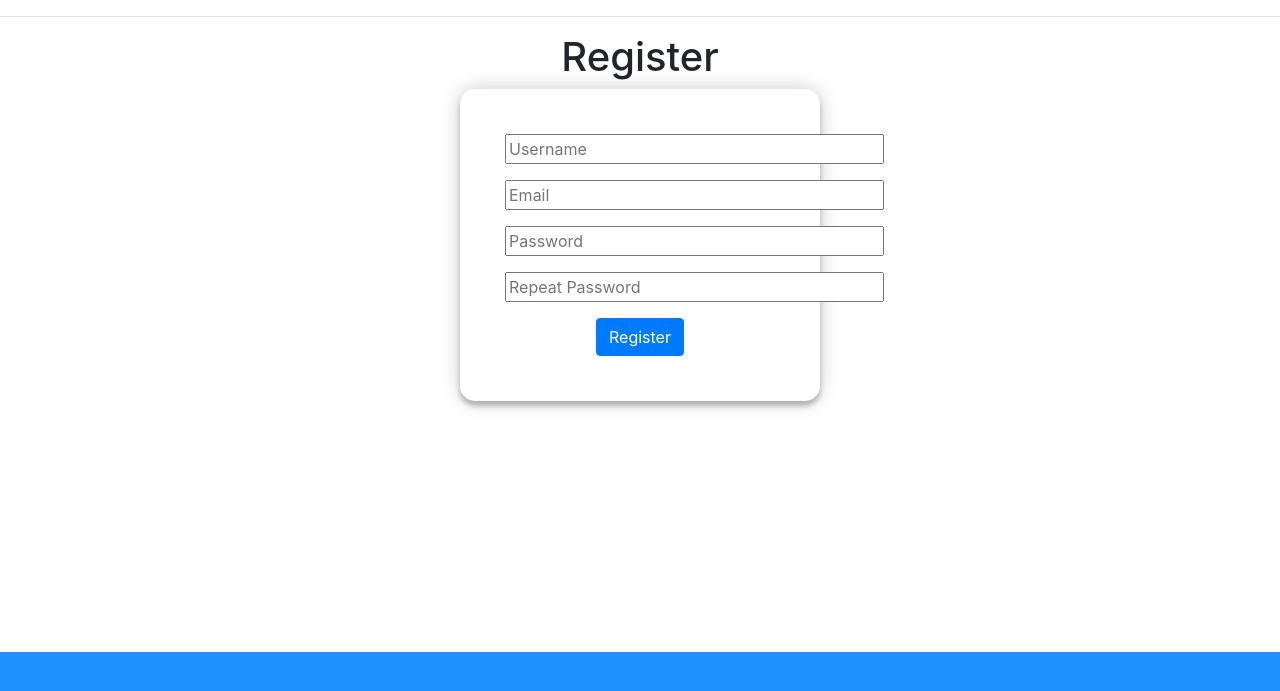
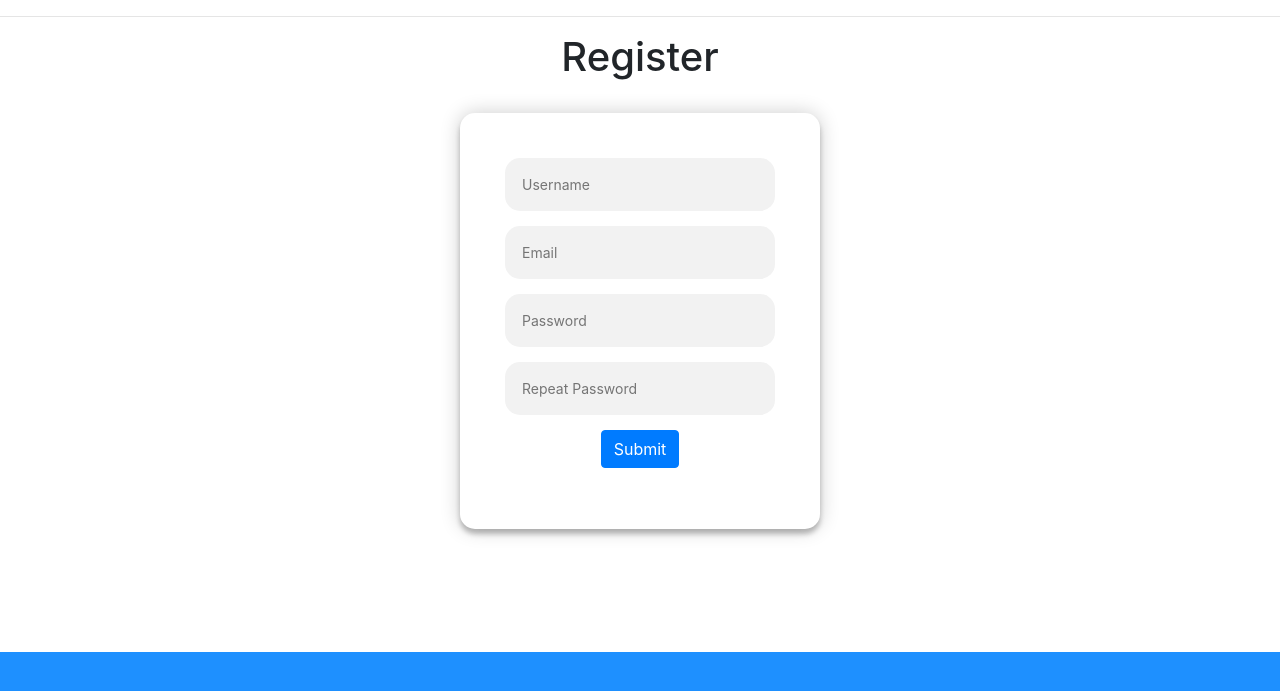
Before and after one commit to gitforsuraj/social_note, a Flask app: template templates/register.html in a window 1280 px wide. Shown: the part 48-739 px from the top of the page. Run offline with Flask 2, Linux system fonts and the light colour scheme; the template is opened without the code that fills it: most values are stand-ins (such as "Sample title", 1, 10 or a date in 2020); form fields are guessed from the names that the template uses; some libraries are stand-ins or nearby versions.

Commit message:
Update register.html

```diff
--- a/templates/register.html
+++ b/templates/register.html
@@ -1,33 +1,33 @@
 {% extends "base.html" %}
 
 {% block content %}
-    <h1 class="mainheader">Register</h1>
+    <h1 class="mainheader">Register</h1><br>
     <form class ="box" action="" method="post">
         {{ form.hidden_tag() }}
-        <p>
-            {{ form.username(size=32, placeholder="Username") }}<br>
+        <p class="boxStyle">
+            {{ form.username(size=32, placeholder="Username", class="boxTransparent") }}<br>
             {% for error in form.username.errors %}
             <span style="color: red;">[{{ error }}]</span>
             {% endfor %}
         </p>
-        <p>
-            {{ form.email(size=32, placeholder="Email") }}<br>
+        <p class="boxStyle">
+            {{ form.email(size=32, placeholder="Email", class="boxTransparent") }}<br>
             {% for error in form.email.errors %}
             <span style="color: red;">[{{ error }}]</span>
             {% endfor %}
         </p>
-        <p>
-            {{ form.password(size=32, placeholder="Password") }}<br>
+        <p class="boxStyle">
+            {{ form.password(size=32, placeholder="Password", class="boxTransparent") }}<br>
             {% for error in form.password.errors %}
             <span style="color: red;">[{{ error }}]</span>
             {% endfor %}
         </p>
-        <p>
-            {{ form.password2(size=32, placeholder="Repeat Password") }}<br>
+        <p class="boxStyle">
+            {{ form.password2(size=32, placeholder="Repeat Password", class="boxTransparent") }}<br>
             {% for error in form.password2.errors %}
             <span style="color: red;">[{{ error }}]</span>
             {% endfor %}
         </p>
-        <button type="submit" class="btn btn-primary">Register</button>
+        <p>{{ form.submit(class="btn btn-primary") }}</p>
     </form>
 {% endblock %}
```
